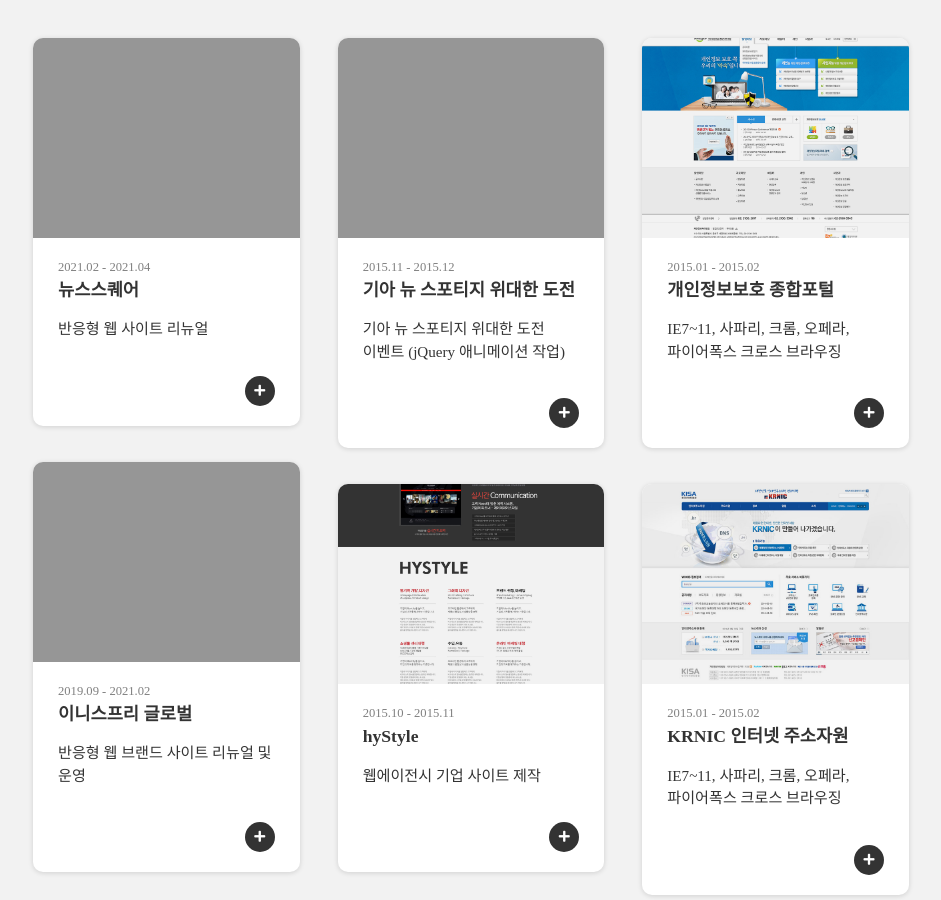
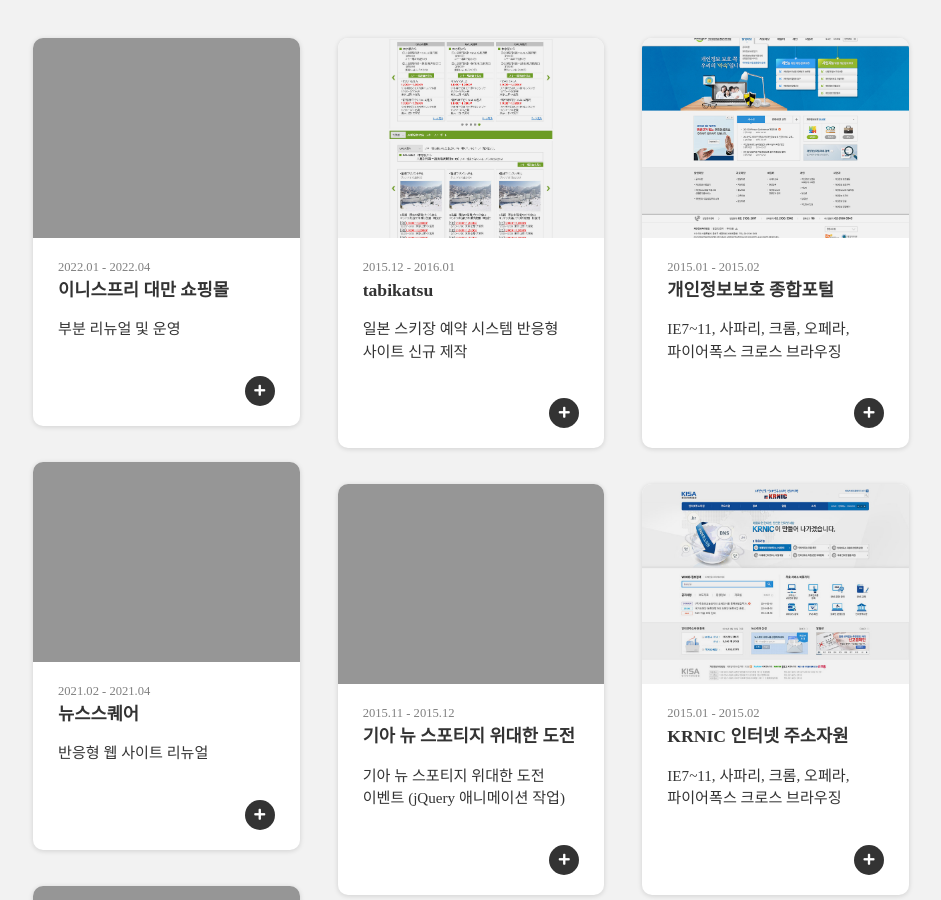
Before and after one commit to JeongrakChoi/JeongrakChoi.github.io, a Jekyll site: the page built from portfolio.html, in a window 1280 px wide and 900 px high, scrolled down 1098 px. Shown: the whole window, without its empty margins (169-1110 px from the left). Built offline with Jekyll 4.4.1, drawn with Linux system fonts in a browser that asks for light colours; nearby versions of some CDN libraries; some web fonts are replaced.

Commit message:
Update projects.yml

```diff
--- a/_data/projects.yml
+++ b/_data/projects.yml
@@ -1,3 +1,13 @@
+- project :
+    print : True # If 'False' is selected, it will not be displayed in 'home.html > aside > .proj-content'.
+    modal : True # If 'True' is selected, modal can open in 'portfolio.html'.
+    url : # Full URL
+    image : "inn_tw01.png" # path: assets/project/
+    date : 2022.01 - 2022.04
+    title : 이니스프리 대만 쇼핑몰
+    summary : 퍼블리싱(Web + Mobile)
+    description : 부분 리뉴얼 및 운영
+
 - project :
     print : True # If 'False' is selected, it will not be displayed in 'home.html > aside > .proj-content'.
     modal : True # If 'True' is selected, modal can open in 'portfolio.html'.
```
